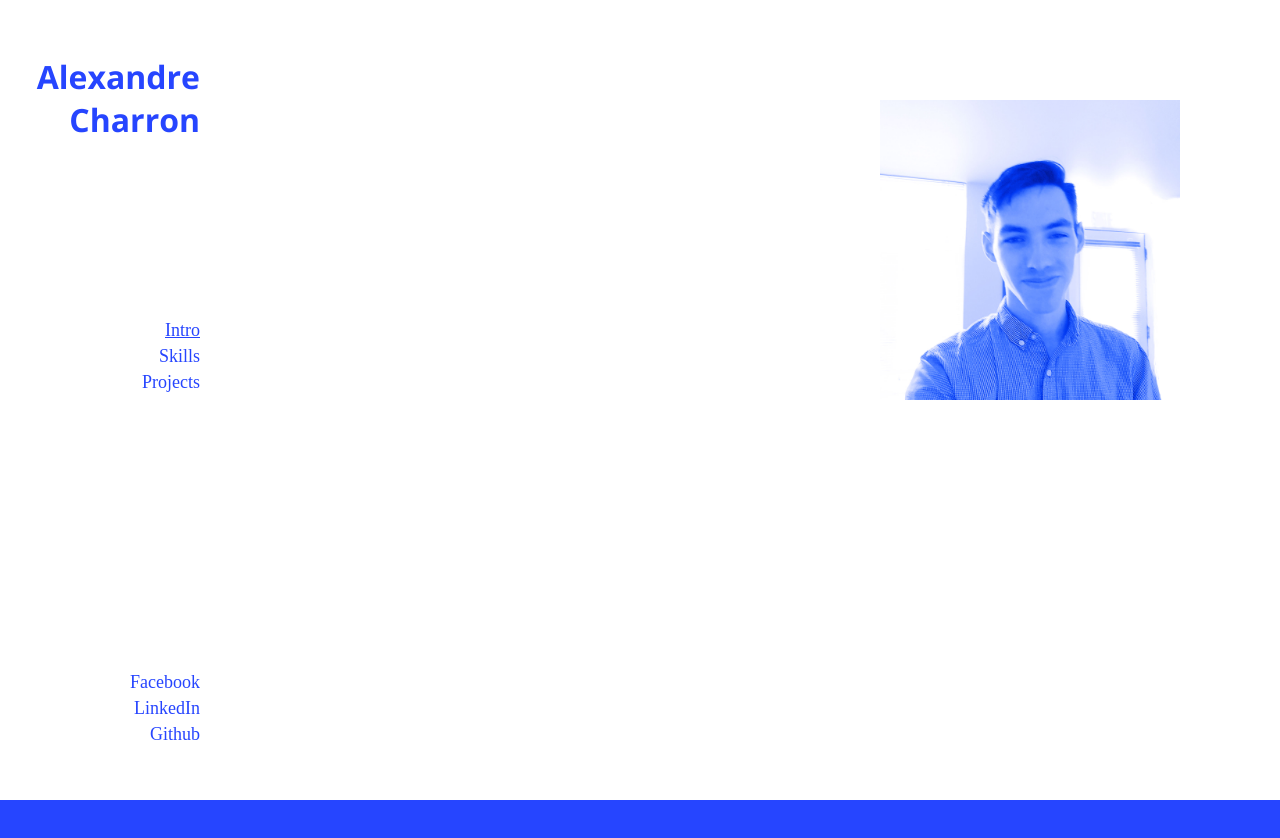
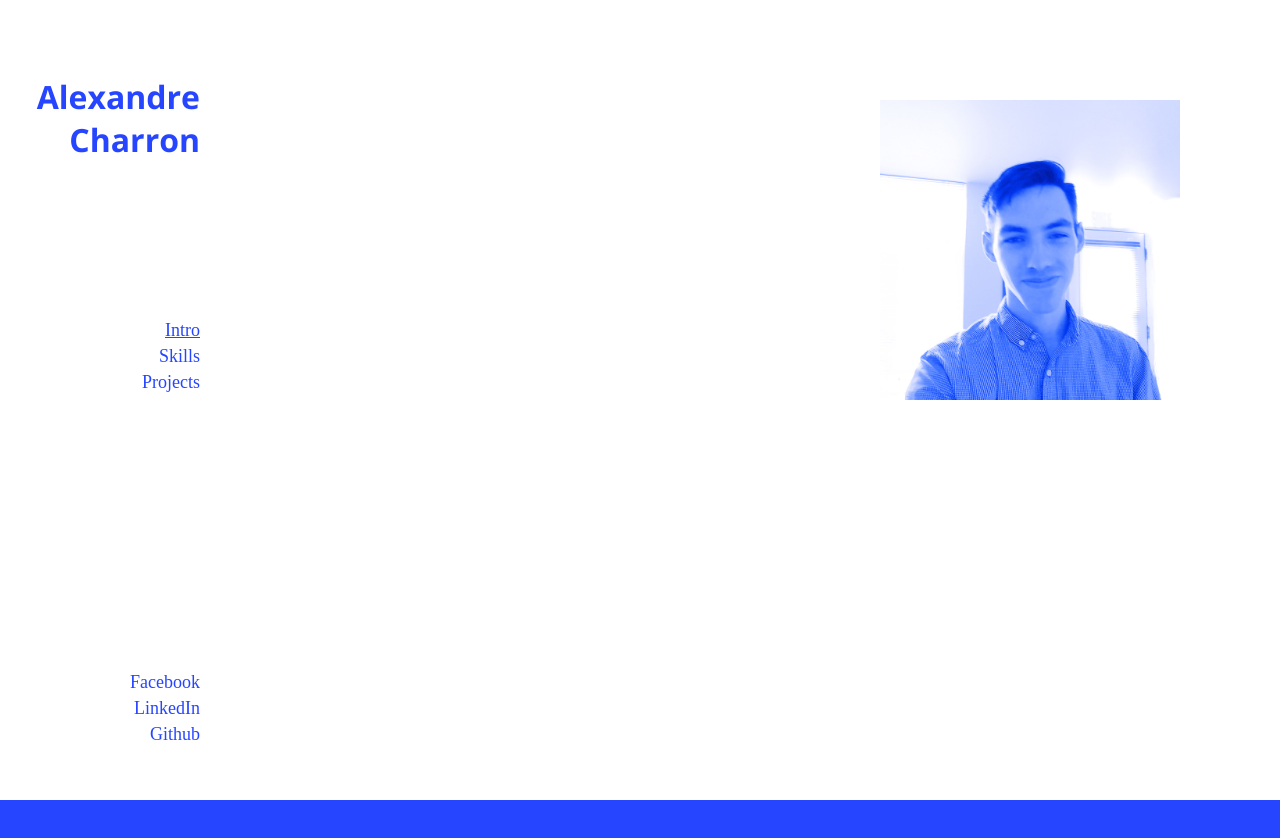
Before and after one commit to gamezter/gamezter.github.io, a plain HTML site: page index.html in a window 1280 px wide. Shown: the top 838 px of the page. Drawn offline with nearby package versions, Linux system fonts and the light colour scheme.

Commit message:
lowered name by 20 pixels

```diff
--- a/style.css
+++ b/style.css
@@ -68,7 +68,7 @@
 	position: absolute;
 	text-align: right;
 	right: 0px;
-	top: 55px;
+	top: 75px;
 	font-family: 'Open Sans', sans-serif;
 	font-size: 32px;
 	font-weight: 700;
```
